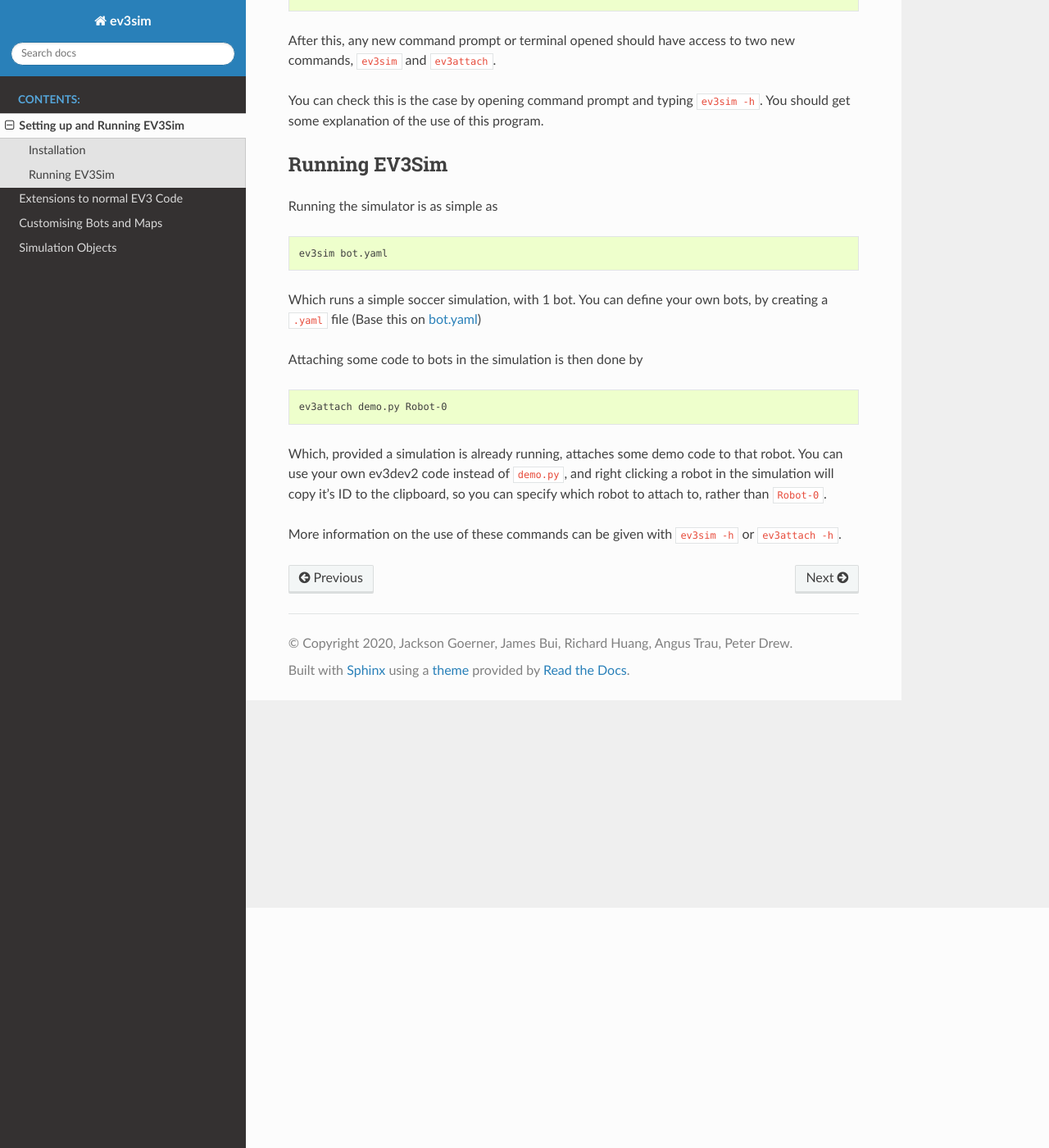
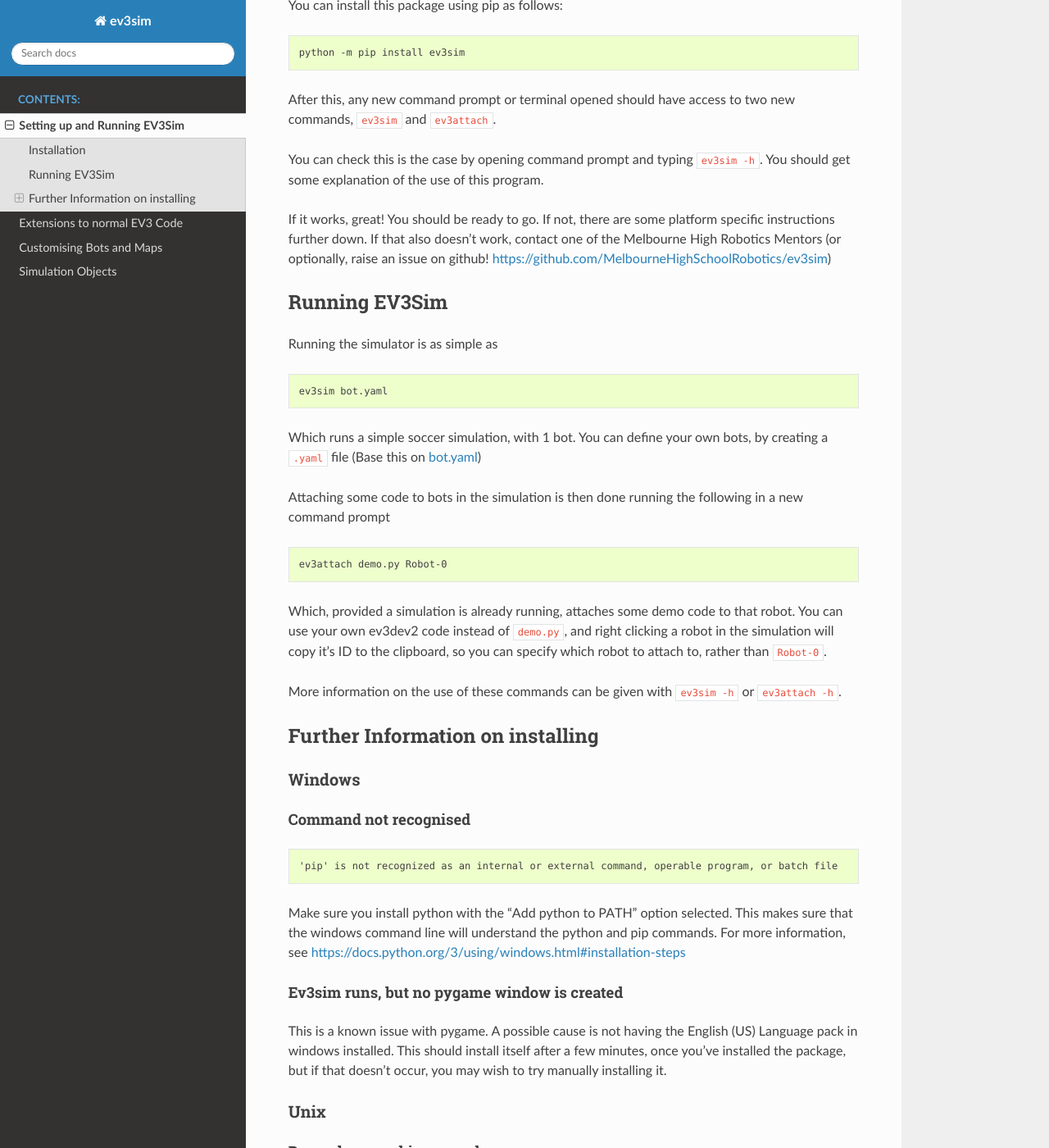
Before and after one commit to MelbourneHighSchoolRobotics/ev3sim, a Sphinx documentation site: the page built from docs/setup.rst, in a window 1280 px wide and 1400 px high, scrolled down 293 px. Shown: the whole window at 82% size. Built offline with Sphinx 7.4.7 and the Read the Docs theme 2.0.0, drawn with Linux system fonts in a browser that asks for light colours; some of the changed text lies outside the part shown.

Commit message:
add some faq and common issues

```diff
--- a/docs/setup.rst
+++ b/docs/setup.rst
@@ -3,6 +3,8 @@
 
 Installation
 ------------
+
+EV3sim requires python 3.7+ installed on your system. If you don't already have it, you can download it from https://www.python.org/ .
 
 You can install this package using pip as follows:
 
@@ -13,6 +15,8 @@
 After this, any new command prompt or terminal opened should have access to two new commands, ``ev3sim`` and ``ev3attach``.
 
 You can check this is the case by opening command prompt and typing ``ev3sim -h``. You should get some explanation of the use of this program.
+
+If it works, great! You should be ready to go. If not, there are some platform specific instructions further down. If that also doesn't work, contact one of the Melbourne High Robotics Mentors (or optionally, raise an issue on github! https://github.com/MelbourneHighSchoolRobotics/ev3sim)
 
 Running EV3Sim
 --------------
@@ -25,7 +29,7 @@
 
 Which runs a simple soccer simulation, with 1 bot. You can define your own bots, by creating a ``.yaml`` file (Base this on `bot.yaml`_)
 
-Attaching some code to bots in the simulation is then done by
+Attaching some code to bots in the simulation is then done running the following in a new command prompt
 
 .. code-block:: bash
 
@@ -36,3 +40,48 @@
 More information on the use of these commands can be given with ``ev3sim -h`` or ``ev3attach -h``.
 
 .. _bot.yaml: https://github.com/MelbourneHighSchoolRobotics/ev3sim/tree/main/ev3sim/robots/bot.yaml
+
+
+Further Information on installing
+---------------------------------
+
+Windows
+^^^^^^^
+
+
+Command not recognised
+""""""""""""""""""""""
+
+.. code-block:: batch
+
+    'pip' is not recognized as an internal or external command, operable program, or batch file
+
+Make sure you install python with the "Add python to PATH" option selected. This makes sure that the windows command line will understand the python and pip commands. For more information, see https://docs.python.org/3/using/windows.html#installation-steps
+
+
+Ev3sim runs, but no pygame window is created
+"""""""""""""""""""""""""""""""""""""""""""
+
+This is a known issue with pygame. A possible cause is not having the English (US) Language pack in windows installed. This should install itself after a few minutes, once you've installed the package, but if that doesn't occur, you may wish to try manually installing it.
+
+Unix
+^^^^^^
+
+
+Dependancy or binary package errors
+"""""""""""""""""""""""""""""""""""
+
+Pygame requires binary dependencies that aren't always installed by default.
+
+Debian/Ubuntu/Mint
+
+
+``sudo apt-get install python3-pygame``
+
+Redhat/CentOS
+
+``sudo yum install python3-pygame``
+
+Arch
+
+``sudo pacman install python-pygame``
```
